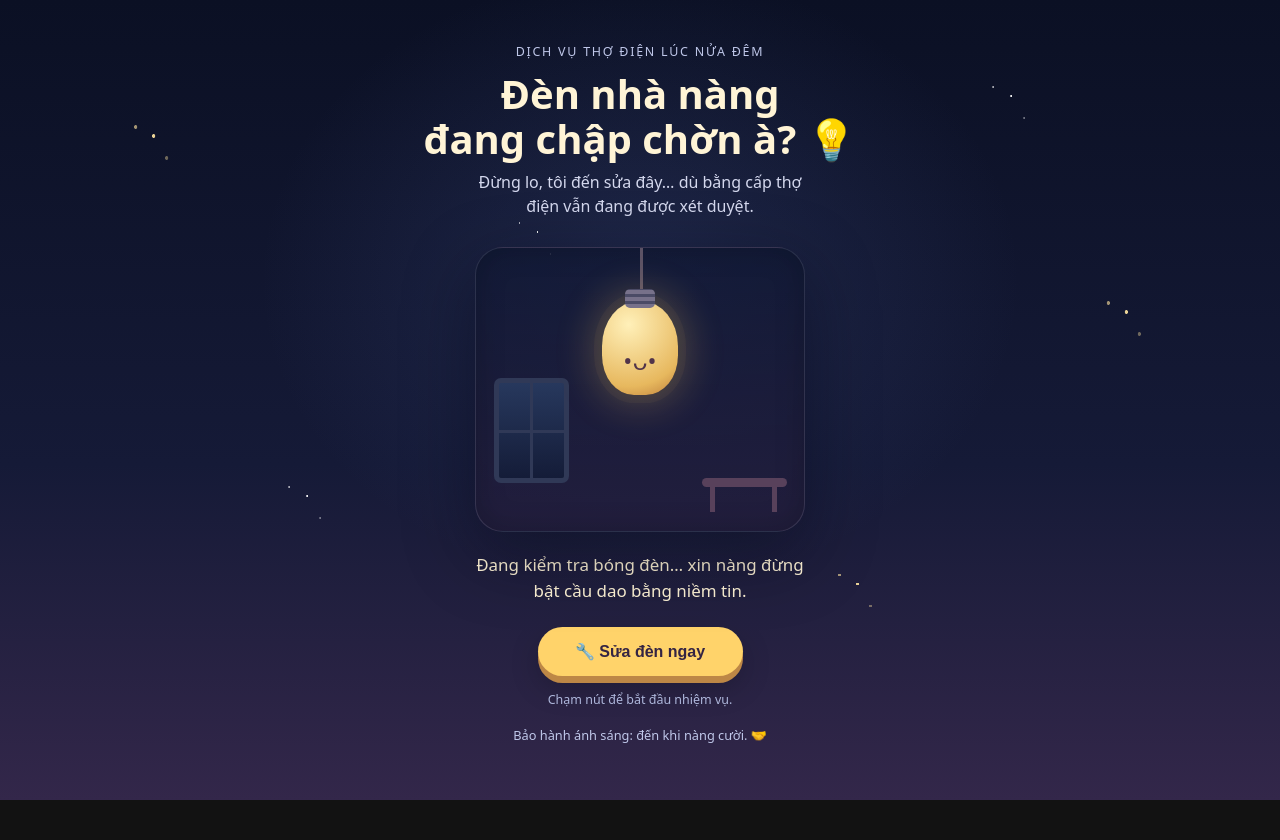
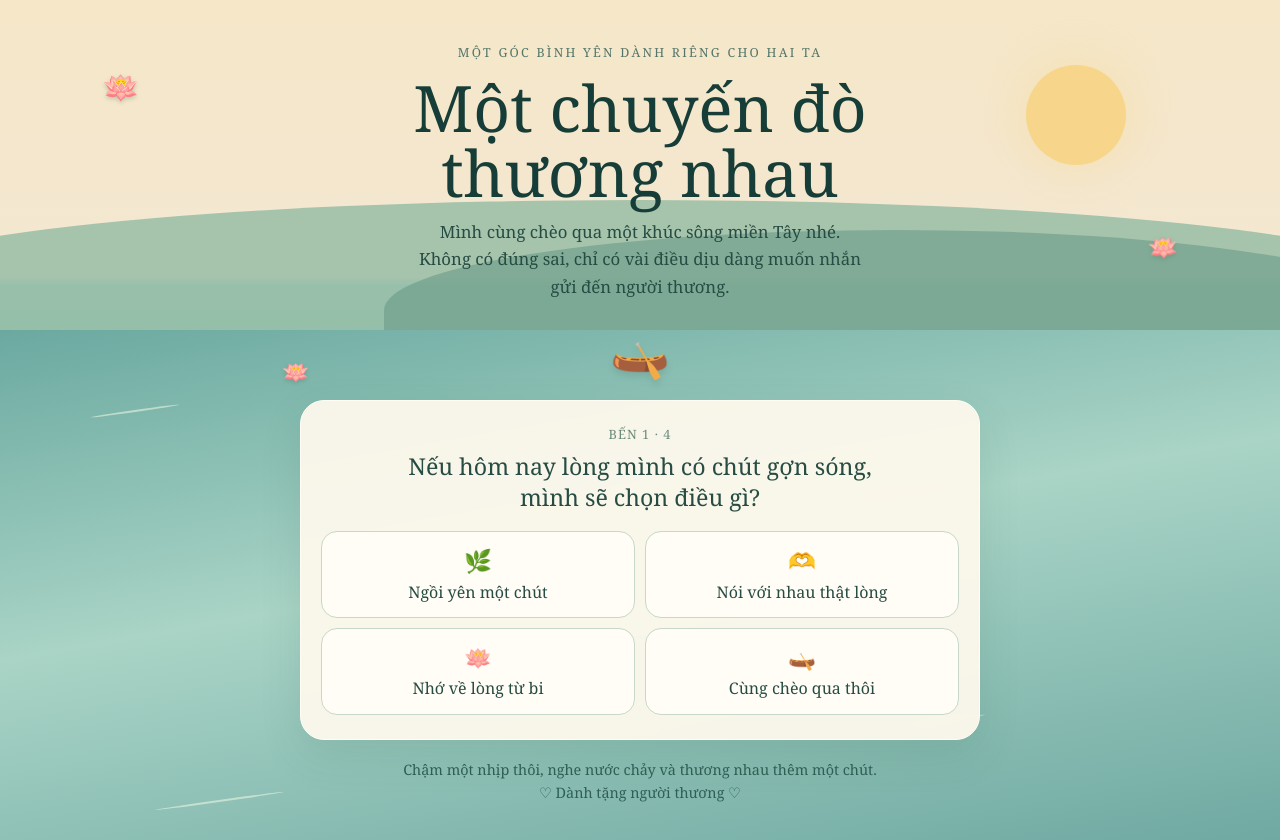
Before and after one commit to hoangducviet02contactforwork-gif/B-n-b-nh-y-n-g-i-v-, a plain HTML site: page index.html in a window 1280 px wide. Before the commit the page ends 800 px from the top, so only its background shows below. Drawn offline with Linux system fonts and the light colour scheme.

Commit message:
Add files via upload

```diff
--- a/index.html
+++ b/index.html
@@ -1,150 +1,145 @@
-<!doctype html>
+<!DOCTYPE html>
 <html lang="vi">
 <head>
-  <meta charset="utf-8">
-  <meta name="viewport" content="width=device-width, initial-scale=1">
-  <meta name="theme-color" content="#0b1024">
-  <meta name="description" content="Một mini game nhỏ: sửa chiếc đèn chập chờn và thắp sáng đêm tối.">
-  <title>Thợ điện bất đắc dĩ 🌙</title>
+<meta charset="UTF-8">
+<meta name="viewport" content="width=device-width, initial-scale=1.0">
+<meta name="theme-color" content="#f4ead4">
+<title>Một chuyến đò thương nhau</title>
 <style>
-    :root { color-scheme: dark; --gold:#ffd36a; --ink:#0b1024; --cream:#fff4d6; }
-    * { box-sizing: border-box; }
-    body {
-      margin: 0; min-height: 100svh; overflow-x: hidden; color: var(--cream);
-      font-family: ui-rounded, "SF Pro Rounded", system-ui, -apple-system, sans-serif;
-      background:
-        radial-gradient(ellipse at 50% 35%, rgba(85,105,174,.22), transparent 42%),
-        linear-gradient(180deg, #0b1024 0%, #151a37 58%, #33274a 100%);
-      display: grid; place-items: center; padding: 22px 16px;
-    }
-    .stars, .stars::before, .stars::after {
-      position: fixed; inset: 0; pointer-events: none; content: ""; z-index: 0;
-      background-image: radial-gradient(2px 2px at 12% 17%, #ffe5a1 80%, transparent),
-        radial-gradient(1px 1px at 79% 12%, #fff 80%, transparent),
-        radial-gradient(2px 2px at 88% 39%, #ffe5a1 80%, transparent),
-        radial-gradient(1px 1px at 24% 62%, #fff 80%, transparent),
-        radial-gradient(1.5px 1.5px at 67% 73%, #ffe5a1 80%, transparent),
-        radial-gradient(1px 1px at 42% 29%, #fff 80%, transparent);
-      animation: twinkle 4s ease-in-out infinite alternate;
-    }
-    .stars::before { transform: translate(13px, 22px); opacity: .5; animation-delay: -2s; }
-    .stars::after { transform: translate(-18px, -9px); opacity: .4; animation-delay: -1s; }
-    @keyframes twinkle { from { opacity: .35; } to { opacity: 1; } }
-    .app { position: relative; z-index: 1; width: min(100%, 440px); text-align: center; }
-    .eyebrow { color: #bfc7e9; font-size: .78rem; letter-spacing: .14em; text-transform: uppercase; }
-    h1 { font-size: clamp(1.8rem, 7vw, 2.5rem); line-height: 1.12; margin: 12px 0 8px; }
-    .subtitle { color: #d4d8ee; line-height: 1.55; margin: 0 auto; max-width: 330px; }
-    .room {
-      position: relative; margin: 28px auto 20px; width: min(100%, 330px); height: 285px;
-      border: 1px solid rgba(255,255,255,.1); border-radius: 28px; overflow: hidden;
-      background: linear-gradient(180deg, rgba(16,24,52,.75), rgba(35,30,61,.86));
-      box-shadow: 0 22px 70px #02051166, inset 0 0 30px #0003;
-      transition: background .8s, box-shadow .8s;
-    }
-    .window { position:absolute; left: 18px; bottom: 48px; width: 75px; height: 105px;
-      border: 5px solid #303957; border-radius: 7px; background: linear-gradient(#27385d,#141c38); }
-    .window::before { content:""; position:absolute; left:31px; top:0; height:100%; width:3px; background:#303957; }
-    .window::after { content:""; position:absolute; top:47px; left:0; width:100%; height:3px; background:#303957; }
-    .shelf { position:absolute; bottom:44px; right:17px; width:85px; height:9px; border-radius:8px; background:#58415b; }
-    .shelf::before { content:""; position:absolute; left:8px; top:8px; width:5px; height:26px; background:#58415b; box-shadow:62px 0 #58415b; }
-    .cord { position:absolute; left:50%; top:0; width:3px; height:58px; background:#5c5265; }
-    .bulb {
-      position:absolute; left:50%; top:53px; transform:translateX(-50%);
-      width:76px; height:94px; border-radius:48% 48% 42% 42%;
-      background: radial-gradient(circle at 35% 25%, #fff0b9, #e7b85e 72%, #bd7e3a);
-      box-shadow: 0 0 0 8px #ffd36a0b, 0 0 35px 12px #ffca5b35;
-      transition: all .6s ease;
-      animation: flicker 1.7s infinite;
-    }
-    .bulb::before { content:""; position:absolute; top:-12px; left:23px; width:30px; height:19px;
-      border-radius:5px; background:repeating-linear-gradient(0deg,#77718a 0 4px,#4b4b66 4px 7px); }
-    .face { position:absolute; left:0; right:0; top:43px; font-size:24px; color:#51344a; }
-    @keyframes flicker { 0%, 18%, 22%, 55%, 58%, 100% { opacity:1; filter:brightness(1); }
-      20%, 56% { opacity:.45; filter:brightness(.55); } }
-    .room.fixed { background: radial-gradient(ellipse at 50% 36%, #66502f 0%, #252746 52%, #27213c 100%); box-shadow: 0 0 55px #ffca5b22; }
-    .room.fixed .bulb { background: radial-gradient(circle at 35% 25%, #fffbe3, #ffe083 62%, #f7b84e); box-shadow: 0 0 28px 12px #ffce5c88, 0 0 90px 28px #ffce5c38; animation: glow 2.4s ease-in-out infinite alternate; }
-    .room.fixed .bulb::after { content:"✦  ·  ✧"; position:absolute; left:-36px; top:26px; width:150px; font-size:20px; color:#ffe9a0; white-space:nowrap; }
-    .room.fixed .face { top:43px; }
-    @keyframes glow { from { filter:brightness(1); } to { filter:brightness(1.12); } }
-    .bubble { min-height: 55px; font-size: 1.06rem; line-height:1.5; margin: 12px auto 20px; max-width: 340px; }
-    button {
-      border:0; border-radius:999px; padding:15px 23px; background:var(--gold); color:#342443;
-      font:700 1rem inherit; font-size:1rem; font-weight:800; cursor:pointer;
-      box-shadow:0 7px 0 #bd8746, 0 12px 30px #0003; transition:transform .15s, box-shadow .15s;
-      min-width: 205px; touch-action: manipulation;
-    }
-    button:active { transform:translateY(4px); box-shadow:0 3px 0 #bd8746; }
-    button:focus-visible { outline:3px solid white; outline-offset:4px; }
-    .hint { font-size:.78rem; color:#aeb7db; margin-top:15px; }
-    .final { display:none; margin:24px auto 0; padding:20px 18px; border:1px solid #ffd36a55; border-radius:20px; background:#0b102488; line-height:1.65; animation: rise .7s ease both; }
-    .final.show { display:block; }
-    .final strong { color:#ffe39b; }
-    .tiny { margin-top:18px; color:#bfc7e9; font-size:.8rem; }
-    @keyframes rise { from { opacity:0; transform:translateY(10px); } to { opacity:1; transform:translateY(0); } }
-    @media (prefers-reduced-motion: reduce) { *, *::before, *::after { animation-duration:.01ms !important; transition-duration:.01ms !important; } }
+:root{--ink:#274c43;--deep:#163d37;--water:#8abbb0;--cream:#fff8e9;--gold:#d6ad62;--pink:#d98291}
+*{box-sizing:border-box}
+body{margin:0;color:var(--ink);font-family:Georgia,"Times New Roman",serif;background:#d9ebe1;min-height:100vh}
+button{font:inherit;cursor:pointer}
+.scene{min-height:100vh;position:relative;overflow:hidden;background:linear-gradient(#f6e7c8 0%,#f4e7d2 33%,#b8d9ca 34%,#7eb7ae 100%);padding:24px 16px 36px}
+.sun{position:absolute;width:100px;height:100px;border-radius:50%;background:#f7d68c;top:65px;right:12%;box-shadow:0 0 50px #f7d68c77}
+.hill{position:absolute;left:-10%;right:-10%;height:160px;top:200px;border-radius:50% 50% 0 0;background:#8db7a0;opacity:.75}
+.hill.two{top:230px;left:30%;background:#6e9f8a;opacity:.65}
+.river{position:absolute;top:330px;bottom:0;left:0;right:0;background:linear-gradient(170deg,#6ba9a0,#a9d4c6 45%,#6fa9a2);overflow:hidden}
+.ripple{position:absolute;height:2px;background:#e8f6df99;border-radius:100%;width:90px;transform:rotate(-8deg)}
+.r1{top:80px;left:7%}.r2{top:160px;left:65%;width:130px}.r3{top:280px;left:28%;width:160px}.r4{top:390px;left:70%;width:90px}.r5{top:470px;left:12%;width:130px}
+.lotus{position:absolute;font-size:30px;filter:drop-shadow(0 2px 2px #386c5a44);animation:float 4s ease-in-out infinite}
+.l1{top:70px;left:8%}.l2{top:230px;right:8%;font-size:24px;animation-delay:1s}.l3{top:360px;left:22%;font-size:22px;animation-delay:2s}
+@keyframes float{0%,100%{transform:translateY(0) rotate(-4deg)}50%{transform:translateY(-8px) rotate(4deg)}}
+.wrap{position:relative;z-index:2;max-width:680px;margin:0 auto}
+header{text-align:center;padding:20px 8px 12px}
+.kicker{font-size:.78rem;letter-spacing:.18em;text-transform:uppercase;color:#54766a}
+h1{font-size:clamp(2.2rem,8vw,4rem);line-height:1.02;margin:14px 0 12px;color:var(--deep);font-weight:normal}
+.subtitle{max-width:450px;margin:0 auto;line-height:1.65;font-size:1.05rem}
+.card{background:#fff9edee;border:1px solid #fffdf3;border-radius:24px;padding:24px 20px;box-shadow:0 15px 40px #285e4b20;backdrop-filter:blur(6px);margin:18px auto 0}
+.progress{font-size:.8rem;letter-spacing:.08em;color:#6c8c7b;text-align:center;margin-bottom:8px}
+.question{text-align:center;font-size:1.45rem;line-height:1.35;margin:8px auto 18px;max-width:480px}
+.choices{display:grid;grid-template-columns:1fr 1fr;gap:10px}
+.choice{border:1px solid #c7d8c8;border-radius:16px;padding:14px 10px;background:#fffdf6;color:var(--ink);transition:.2s;line-height:1.35;min-height:76px}
+.choice:hover,.choice:focus-visible{background:#e8f2e7;border-color:#729b82;transform:translateY(-2px);outline:none}
+.choice span{display:block;font-size:1.4rem;margin-bottom:5px}
+.message{display:none;text-align:center;animation:appear .4s ease}
+.message.show{display:block}
+@keyframes appear{from{opacity:0;transform:translateY(8px)}to{opacity:1;transform:translateY(0)}}
+.message .emoji{font-size:2.2rem}
+.message h2{font-size:1.55rem;font-weight:normal;margin:8px 0;color:var(--deep)}
+.message p{font-size:1.08rem;line-height:1.7;margin:8px auto 18px;max-width:490px}
+.next,.restart{border:0;border-radius:999px;background:var(--deep);color:#fff8e9;padding:13px 22px;box-shadow:0 5px 14px #163d3722}
+.next:hover,.restart:hover{background:#2d6758}
+.boat{text-align:center;font-size:3rem;margin:6px 0 -2px;filter:drop-shadow(0 5px 3px #315c4b25)}
+.footer{text-align:center;color:#315f54;font-size:.9rem;line-height:1.6;padding:18px 8px 0}
+.end{display:none;text-align:center}.end.show{display:block}
+.end p{line-height:1.8;font-size:1.1rem}
+.signature{font-style:italic;color:#6c7760}
+@media(max-width:430px){.card{padding:21px 15px}.choices{grid-template-columns:1fr 1fr;gap:8px}.choice{font-size:.94rem;padding:12px 7px}.question{font-size:1.3rem}.scene{padding-left:12px;padding-right:12px}}
+@media(prefers-reduced-motion:reduce){*,*::before,*::after{animation:none!important;transition:none!important}}
 </style>
 </head>
 <body>
-  <div class="stars" aria-hidden="true"></div>
-  <main class="app">
-    <div class="eyebrow">Dịch vụ thợ điện lúc nửa đêm</div>
-    <h1>Đèn nhà nàng<br>đang chập chờn à? 💡</h1>
-    <p class="subtitle" id="intro">Đừng lo, tôi đến sửa đây… dù bằng cấp thợ điện vẫn đang được xét duyệt.</p>
-
-    <section class="room" id="room" aria-label="Căn phòng với chiếc bóng đèn đang chập chờn">
-      <div class="window"></div><div class="shelf"></div><div class="cord"></div>
-      <div class="bulb" id="bulb"><div class="face" id="face">•ᴗ•</div></div>
+<main class="scene">
+  <div class="sun"></div><div class="hill"></div><div class="hill two"></div>
+  <div class="river"><i class="ripple r1"></i><i class="ripple r2"></i><i class="ripple r3"></i><i class="ripple r4"></i><i class="ripple r5"></i></div>
+  <div class="lotus l1">🪷</div><div class="lotus l2">🪷</div><div class="lotus l3">🪷</div>
+  <div class="wrap">
+    <header>
+      <div class="kicker">Một góc bình yên dành riêng cho hai ta</div>
+      <h1>Một chuyến đò<br>thương nhau</h1>
+      <p class="subtitle">Mình cùng chèo qua một khúc sông miền Tây nhé. Không có đúng sai, chỉ có vài điều dịu dàng muốn nhắn gửi đến người thương.</p>
+    </header>
+    <div class="boat" aria-hidden="true">🛶</div>
+    <section class="card" id="game" aria-live="polite">
+      <div id="play">
+        <div class="progress" id="progress">BẾN 1 · 4</div>
+        <div class="question" id="question">Nếu hôm nay lòng mình có chút gợn sóng, mình sẽ chọn điều gì?</div>
+        <div class="choices" id="choices"></div>
+      </div>
+      <div class="message" id="message">
+        <div class="emoji" id="messageEmoji">🪷</div>
+        <h2 id="messageTitle">Một lời nhắn nhỏ</h2>
+        <p id="messageText"></p>
+        <button class="next" id="next">Mình chèo tiếp nhé →</button>
+      </div>
+      <div class="end" id="end">
+        <div style="font-size:2.5rem">🌙 🪷 🛶</div>
+        <h2 style="font-weight:normal;font-size:1.8rem">Đò đã cập bến bình yên</h2>
+        <p>Giữa dòng đời rộng lớn, mong chúng mình vẫn chọn đối đãi với nhau bằng lòng từ bi, sự chân thành và một trái tim biết lắng nghe.</p>
+        <p>Thương nhau không phải lúc nào cũng hiểu nhau ngay lập tức. Là dù có giận, vẫn nhớ người bên cạnh mình cũng có những nỗi niềm cần được ôm ấp.</p>
+        <p class="signature">“Nguyện cho người mình thương luôn an yên. Và nguyện cho chúng mình đủ dịu dàng để cùng nhau đi thật lâu.”</p>
+        <button class="restart" id="restart">Đi thêm một chuyến nữa 🪷</button>
+      </div>
     </section>
-
-    <p class="bubble" id="bubble" aria-live="polite">Đang kiểm tra bóng đèn… xin nàng đừng bật cầu dao bằng niềm tin.</p>
-    <button id="repair" type="button">🔧 Sửa đèn ngay</button>
-    <p class="hint" id="hint">Chạm nút để bắt đầu nhiệm vụ.</p>
-
-    <section class="final" id="final" aria-live="polite">
-      <div style="font-size:1.8rem">🌙 ✨</div>
-      <p><strong>Không thể hái trăng trên trời,</strong><br>nhưng có thể thắp sáng đêm tối.</p>
-      <p>Và nếu có lúc ngày của nàng hơi tối,<br>tôi có thể góp một chút ánh sáng bình thường thôi. 😊</p>
-      <p style="margin-bottom:0">— Thợ điện chưa có chứng chỉ, nhưng có thành ý.</p>
-    </section>
-    <p class="tiny">Bảo hành ánh sáng: đến khi nàng cười. 🤝</p>
+    <div class="footer">Chậm một nhịp thôi, nghe nước chảy và thương nhau thêm một chút.<br>♡ Dành tặng người thương ♡</div>
+  </div>
 </main>
 <script>
-    const room = document.getElementById('room');
-    const face = document.getElementById('face');
-    const bubble = document.getElementById('bubble');
-    const button = document.getElementById('repair');
-    const hint = document.getElementById('hint');
-    const final = document.getElementById('final');
-    const intro = document.getElementById('intro');
-    let fixed = false;
-
-    button.addEventListener('click', () => {
-      if (!fixed) {
-        button.disabled = true;
-        button.textContent = '🪛 Đang vặn ốc...';
-        face.textContent = '×ᴗ×';
-        bubble.textContent = 'Chờ chút nhé… con ốc này có vẻ cũng đang suy nghĩ về cuộc đời.';
-        hint.textContent = 'Đang dùng 100% kinh nghiệm xem video hướng dẫn.';
-        room.style.animation = 'none';
-        window.setTimeout(() => {
-          fixed = true;
-          room.classList.add('fixed');
-          face.textContent = '•ᴗ•';
-          bubble.textContent = 'Ting! Sáng rồi nè. Thợ điện hôm nay cũng hơi bất ngờ. ✨';
-          intro.textContent = 'Ca sửa chữa thành công ngoài dự kiến!';
-          button.disabled = false;
-          button.textContent = '💛 Bật mí thêm một chút';
-          hint.textContent = 'Đèn sáng rồi, nhưng hình như còn điều muốn nói…';
-        }, 1300);
-      } else if (button.textContent.includes('Bật mí')) {
-        final.classList.add('show');
-        button.textContent = '🔁 Thử lại từ đầu';
-        hint.textContent = 'Nhiệm vụ hoàn thành. Thợ điện xin cúi chào!';
-        final.scrollIntoView({behavior:'smooth', block:'nearest'});
-      } else {
-        window.location.reload();
+const stops = [
+ {q:"Nếu hôm nay lòng mình có chút gợn sóng, mình sẽ chọn điều gì?", options:[
+  ["🌿","Ngồi yên một chút","Có những lúc, bình yên bắt đầu từ việc thở chậm lại. Mình không cần giải quyết mọi chuyện ngay hôm nay; chỉ cần đừng để cơn giận nói thay trái tim."],
+  ["🫶","Nói với nhau thật lòng","Thương nhau thì mình nói thật, nhưng nói bằng sự tử tế. Lời nói mềm không làm mình yếu đi; nó giúp người thương có chỗ để mở lòng."],
+  ["🪷","Nhớ về lòng từ bi","Ai cũng có lúc mỏi mệt và vụng về. Mong mình nhìn nhau bằng đôi mắt cảm thông, không vội phán xét một khoảnh khắc mà quên cả hành trình."],
+  ["🛶","Cùng chèo qua thôi","Một mái chèo có thể chậm, hai mái chèo sẽ vững hơn. Chúng mình không cần thắng nhau trong một cuộc tranh luận; mình chỉ cần cùng tìm đường về bến bình yên."]
+ ]},
+ {q:"Nếu người thương đang buồn mà chưa biết nói thế nào…", options:[
+  ["🤍","Ở cạnh, không thúc ép","Em không cần phải ổn ngay đâu. Anh có thể ngồi đây cùng em, im lặng cũng được. Tình thương đôi khi là cho nhau một khoảng trời để thở."],
+  ["🍵","Pha một tách trà","Một tách trà không giải quyết hết muộn phiền, nhưng có thể nhắc ta rằng: em không phải đi qua mọi thứ một mình. Anh muốn chăm sóc em từ những điều nhỏ bé."],
+  ["🌸","Hỏi: em cần gì?","Anh không muốn đoán thay lòng em. Anh muốn học cách lắng nghe điều em thật sự cần, thay vì chỉ làm điều anh nghĩ là đúng."],
+  ["🙏","Gửi một lời nguyện lành","Nguyện cho những nặng lòng trong em được nhẹ bớt. Mong em nhớ rằng mình xứng đáng được yêu thương, kể cả vào những ngày em chẳng thấy mình rực rỡ."]
+ ]},
+ {q:"Trên sông có một đóa sen vừa nở. Mình nhớ điều gì?", options:[
+  ["🪷","Tình yêu cần chăm sóc","Hoa sen cần nước, ánh sáng và thời gian. Tình yêu cũng vậy: một lời hỏi han, một lần xin lỗi chân thành, một chút kiên nhẫn mỗi ngày."],
+  ["🌤️","Ai cũng có lúc chưa hoàn hảo","Mình yêu nhau không phải vì chẳng có khuyết điểm, mà vì sẵn lòng cùng sửa mình. Xin đừng dùng lỗi lầm của nhau làm vết thương để nhắc lại mãi."],
+  ["💗","Biết ơn vì đã gặp nhau","Giữa bao người và bao ngả rẽ, chúng mình đã có cơ hội bước vào đời nhau. Mong mình đừng xem sự hiện diện của người kia là điều hiển nhiên."],
+  ["🕊️","Yêu mà vẫn cho nhau tự do","Thương một người là mong người ấy được lớn lên, được là chính mình. Mình nắm tay nhau, không phải để giữ chặt đến đau, mà để cùng bước đi vững vàng."]
+ ]},
+ {q:"Khi nghĩ về chặng đường dài phía trước, mình mong điều gì nhất?", options:[
+  ["🏡","Một mái nhà bình yên","Mong nhà mình là nơi có thể trở về sau ngày dài, được nói thật, được nghỉ ngơi, được tha thứ và được ôm nhau mà không cần phải gồng lên."],
+  ["🌙","Cùng già đi dịu dàng","Mong sau này tóc có bạc, bước chân có chậm, mình vẫn nhớ hỏi nhau hôm nay có mệt không. Hạnh phúc đôi khi chỉ là còn muốn chăm nhau mỗi ngày."],
+  ["🙏","Cùng gieo điều thiện","Mong tình yêu của mình không chỉ làm hai đứa vui, mà còn khiến chúng mình tử tế hơn với gia đình, với người đời và với chính mình."],
+  ["🛶","Dù sóng nào cũng cùng chèo","Sẽ có ngày trời trong, cũng có ngày mưa giông. Anh không hứa mọi thứ luôn dễ dàng; anh chỉ mong mình luôn chọn đối thoại, tôn trọng và cùng tìm lối đi."]
+ ]}
+];
+let step=0;
+const play=document.getElementById('play'), message=document.getElementById('message'), end=document.getElementById('end');
+function render(){
+ const s=stops[step]; document.getElementById('progress').textContent=`BẾN ${step+1} · ${stops.length}`;
+ document.getElementById('question').textContent=s.q;
+ const box=document.getElementById('choices'); box.innerHTML='';
+ s.options.forEach(([emoji,label,text])=>{
+  const b=document.createElement('button'); b.className='choice';
+  b.innerHTML=`<span>${emoji}</span>${label}`;
+  b.addEventListener('click',()=>showMessage(emoji,label,text));
+  box.appendChild(b);
+ });
 }
+function showMessage(emoji,title,text){
+ document.getElementById('messageEmoji').textContent=emoji;
+ document.getElementById('messageTitle').textContent=title;
+ document.getElementById('messageText').textContent=text;
+ play.style.display='none'; message.classList.add('show');
+}
+document.getElementById('next').addEventListener('click',()=>{
+ step++; message.classList.remove('show');
+ if(step>=stops.length){play.style.display='none';end.classList.add('show');}
+ else{play.style.display='block';render();}
 });
+document.getElementById('restart').addEventListener('click',()=>{
+ step=0;end.classList.remove('show');message.classList.remove('show');play.style.display='block';render();
+});
+render();
 </script>
 </body>
 </html>
```
Lines whose indentation alone changed are shown as unchanged.
